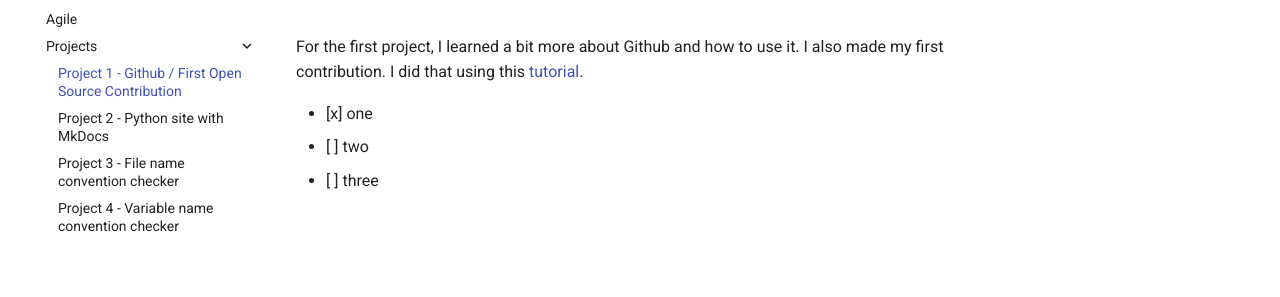
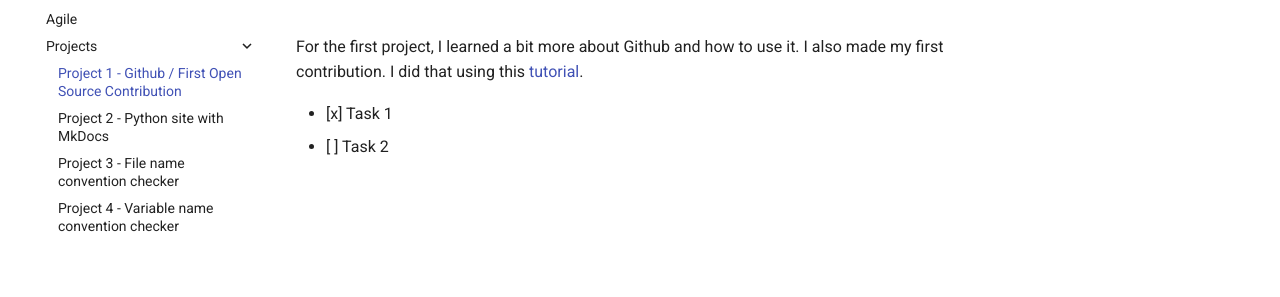
Before and after one commit to milagro2/pythonsite, an MkDocs documentation site: the page built from docs/project1.md, in a window 1280 px wide. Shown: the part 146-443 px from the top of the page. Built offline with MkDocs 1.6.1 and Material for MkDocs 9.7.7, drawn with Linux system fonts in a browser that asks for light colours.

Commit message:
Update project1.md

```diff
--- a/docs/project1.md
+++ b/docs/project1.md
@@ -2,6 +2,6 @@
 
 For the first project, I learned a bit more about Github and how to use it. I also made my first contribution. I did that using this [tutorial](https://github.com/firstcontributions/first-contributions).
 
-- [x] one
-- [ ] two
-- [ ] three
+
+- [x] Task 1
+- [ ] Task 2
```
